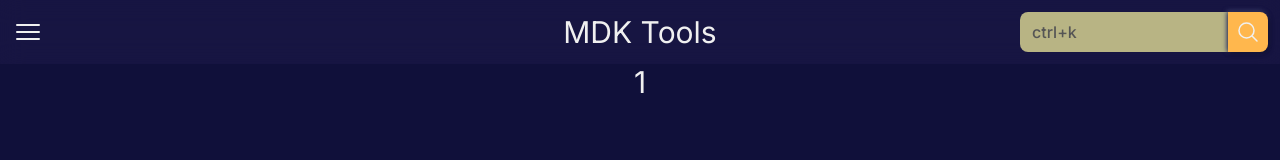
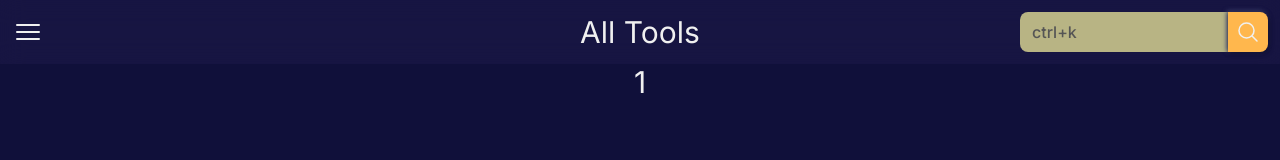
Before and after one commit to Meiduko/MdkTools, a React (Vite) app: page /subSection/1 in a window 1280 px wide. Shown: the top 160 px of the page. Built offline with nearby package versions, Linux system fonts and the light colour scheme.

Commit message:
Minor style fixes

```diff
--- a/src/components/Nav.tsx
+++ b/src/components/Nav.tsx
@@ -12,7 +12,7 @@
     <nav>
       <BarsSvg handleClick={handleClick} />
       <Link to={'/'}>
-        <h1 id='navbarTitle'>MDK Tools</h1>
+        <h1 id='navbarTitle'>All Tools</h1>
       </Link>
       <div id='searchbarContainer'>
         <button
--- a/src/sections/Home.tsx
+++ b/src/sections/Home.tsx
@@ -4,11 +4,20 @@
 
 function Home() {
   return (
-    <ul className='toolSections'>
-      {AllTools.Tools.map(tools => (
-        <Card key={tools.section_name} firstLevel name={tools.section_name} />
-      ))}
-    </ul>
+    <div className='w-full flex flex-col items-center'>
+      <div className='flex flex-col text-center justify-center mt-[95px] mx-auto pb-24'>
+        <h2 className='text-7xl self-center pb-10'>All Tools</h2>
+        <h3 className='text-4xl pb-5'>One website, every web dev tools</h3>
+        <h3 className='text-3xl '>
+          Our job is that you only have to do your job
+        </h3>
+      </div>
+      <ul className='toolSections'>
+        {AllTools.Tools.map(tools => (
+          <Card key={tools.section_name} firstLevel name={tools.section_name} />
+        ))}
+      </ul>
+    </div>
   )
 }
 
--- a/src/styles/App.css
+++ b/src/styles/App.css
@@ -58,7 +58,7 @@
 
 .toolSections {
   width: 70%;
-  padding-top: 16px;
+  padding-top: 40px;
   display: grid;
   grid-template-columns: repeat(auto-fill,
       minmax(185px, 1fr));
```
